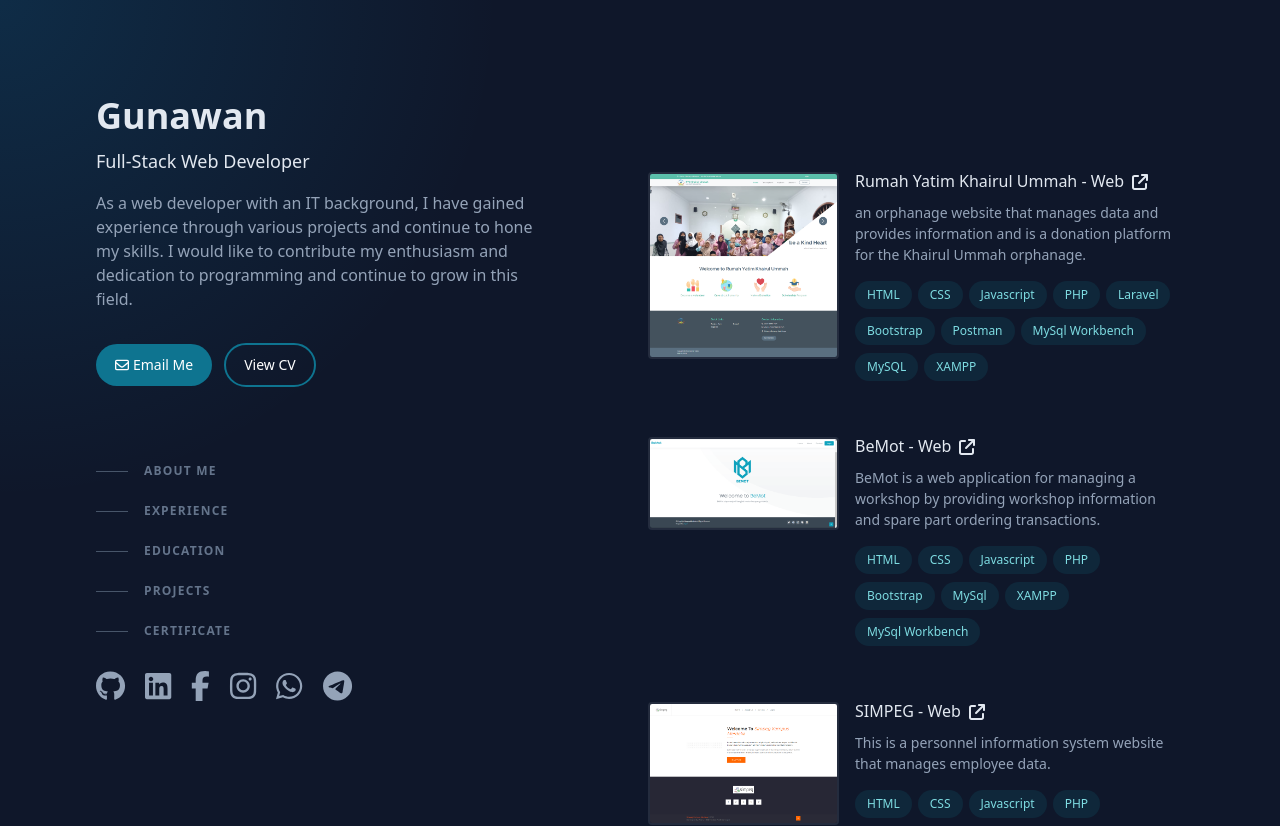
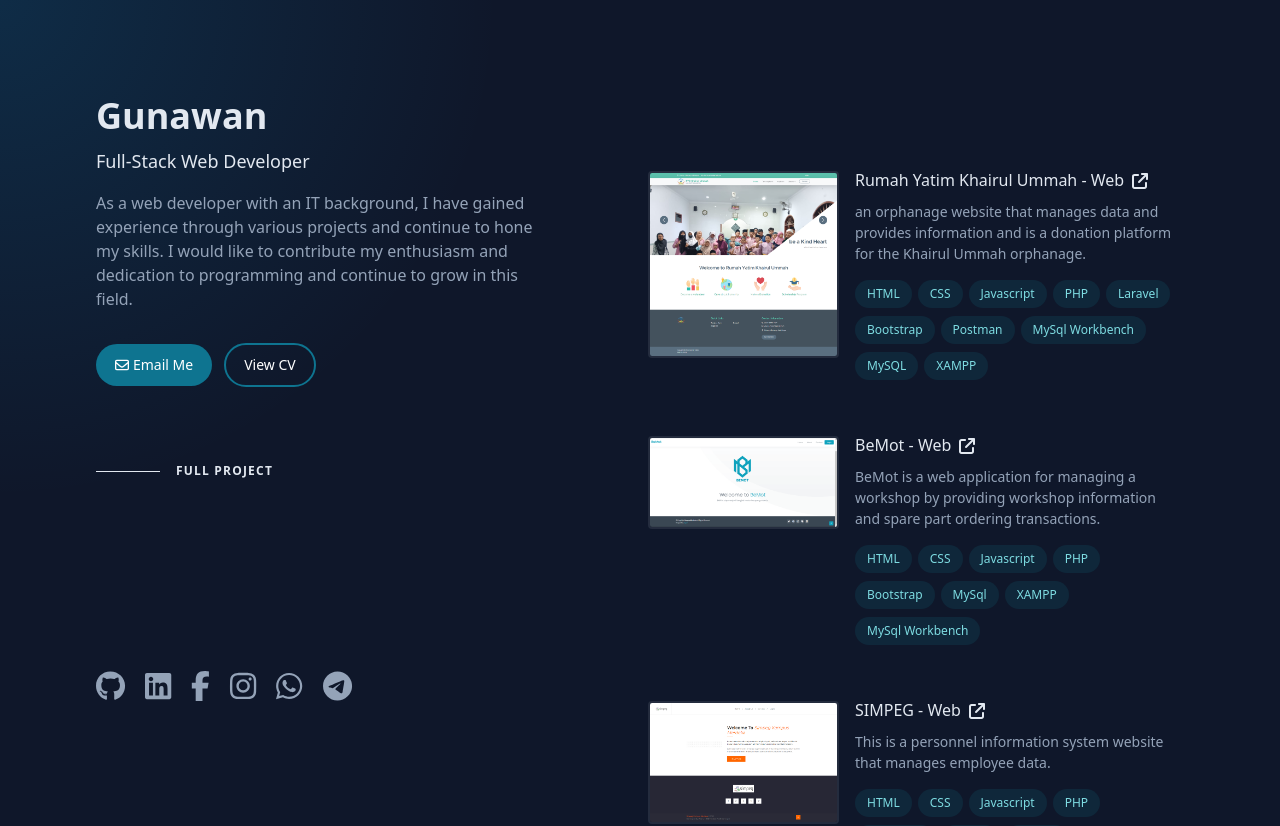
Before and after one commit to ilahgun/portfolio, a React (Vite) app: page /projects in a window 1280 px wide. Shown: the top 826 px of the page. Built offline with nearby package versions, Linux system fonts and the light colour scheme.

Commit message:
update full project

```diff
--- a/src/components/FullProject/FullProject.jsx
+++ b/src/components/FullProject/FullProject.jsx
@@ -14,10 +14,10 @@ const fullProjects = () => {
   };
   return (
     <section
-      id="fullProjectss"
+      id="FullProject"
       className="pt-10 mb-16 scroll-mt-16 md:mb-24 lg:mb-36 lg:scroll-mt-24"
     >
-      {/* <NavTitle title={"allFullProjects"} /> */}
+      <NavTitle title={"Full-Project"} />
 
       <div>
         <ul className="group/list mt-8">
--- /dev/null
+++ b/src/components/Header/HeaderPro.jsx
@@ -0,0 +1,64 @@
+import React from "react";
+import { FontAwesomeIcon } from "@fortawesome/react-fontawesome";
+import { Link, NavLink } from "react-router-dom";
+import { Button } from "flowbite-react";
+import SocialMedia from "../SocialMedia/SocialMedia";
+import NavigationPro from "../Navigation/NavigationPro";
+import { motion } from "framer-motion";
+
+const HeaderPro = () => {
+  return (
+    <div className="flex flex-col lg:h-screen">
+      <header className="flex flex-col flex-grow">
+        <div className="text-slate-200">
+          <h1 className="font-black text-4xl">Gunawan</h1>
+          <h6 className="font-medium mt-3 text-lg max-w-xs leading-normal">
+            Full-Stack Web Developer
+          </h6>
+        </div>
+        <p className="mt-4 max-w-md leading-normal">
+          As a web developer with an IT background, I have gained experience
+          through various projects and continue to hone my skills. I would like
+          to contribute my enthusiasm and dedication to programming and continue
+          to grow in this field.
+        </p>
+
+        {/* Action Button */}
+        <div className="mt-8 flex items-center gap-3">
+          <motion.div whileHover={{ scale: 1.08 }} whileTap={{ scale: 0.9 }}>
+            <Button pill>
+              <Link to={"mailto:gugun050500@gmail.com"}>
+                <div className="flex items-center space-x-1">
+                  <FontAwesomeIcon icon="fa-regular fa-envelope" />
+                  <span>Email Me</span>
+                </div>
+              </Link>
+            </Button>
+          </motion.div>
+          <motion.div whileHover={{ scale: 1.08 }} whileTap={{ scale: 0.9 }}>
+            <Link
+              to="/resume_Gunawan.pdf"
+              target="_blank"
+              rel="noopener noreferrer"
+            >
+              <Button
+                className="bg-transparent enabled:hover:bg-cyan-700 border-cyan-700 border-2 text-white flex items-center"
+                pill
+              >
+                View CV
+              </Button>
+            </Link>
+          </motion.div>
+        </div>
+
+        {/* Navigation */}
+        <NavigationPro />
+
+        {/* Social Media */}
+        <SocialMedia />
+      </header>
+    </div>
+  );
+};
+
+export default HeaderPro;
--- /dev/null
+++ b/src/components/Navigation/NavigationPro.jsx
@@ -0,0 +1,72 @@
+import React, { useEffect, useState } from "react";
+import { Link } from "react-scroll";
+
+const Navigation = () => {
+  const [activeSection, setActiveSection] = useState("");
+
+  const navItems = [
+    {
+      name: "Full Project",
+      url: "FullProject",
+    },
+  ];
+
+  useEffect(() => {
+    const sections = document.querySelectorAll("section");
+
+    const observer = new IntersectionObserver(
+      (entries) => {
+        entries.forEach((entry) => {
+          if (entry.isIntersecting) {
+            setActiveSection(entry.target.id);
+          }
+        });
+      },
+      { threshold: 0.5 }
+    );
+
+    sections.forEach((section) => {
+      observer.observe(section);
+    });
+
+    return () => {
+      sections.forEach((section) => observer.unobserve(section));
+    };
+  }, []);
+
+  return (
+    <nav className="nav hidden lg:block">
+      <ul className="lg:mt-16 w-max uppercase">
+        {navItems.map((item, index) => (
+          <li key={index}>
+            <Link
+              to={item.url}
+              smooth={true}
+              duration={500}
+              className={`group flex items-center py-3 cursor-pointer`}
+            >
+              <span
+                className={`nav-indicator mr-4 h-px  transition-all ${
+                  activeSection === item.url.substring(0)
+                    ? "w-16 bg-slate-200"
+                    : "w-8 bg-slate-600"
+                } group-hover:w-16 group-hover:bg-slate-200 group-focus-visible:w-16 group-focus-visible:bg-slate-200 motion-reduce:transition-none`}
+              ></span>
+              <span
+                className={`nav-text text-xs font-bold uppercase tracking-widest  ${
+                  activeSection === item.url.substring(0)
+                    ? "text-slate-200 "
+                    : "text-slate-500"
+                } group-hover:text-slate-200 group-focus-visible:text-slate-200`}
+              >
+                {item.name}
+              </span>
+            </Link>
+          </li>
+        ))}
+      </ul>
+    </nav>
+  );
+};
+
+export default Navigation;
--- a/src/pages/FullProjects.jsx
+++ b/src/pages/FullProjects.jsx
@@ -1,9 +1,9 @@
 import React, { useEffect, useState } from "react";
 import Layout from "../components/Layout/Layout";
-import Header from "../components/Header/Header";
 import FullProject from "../components/FullProject/FullProject";
 import { motion, useMotionTemplate, useMotionValue } from "framer-motion";
 import FooterMain from "../components/Footer/FooterMain";
+import HeaderPro from "../components/Header/HeaderPro";
 
 const FullProjects = () => {
   const mouseX = useMotionValue(0);
@@ -22,7 +22,7 @@ const FullProjects = () => {
       <Layout
         leftContent={
           <>
-            <Header />
+            <HeaderPro />
           </>
         }
         rightContent={
```
